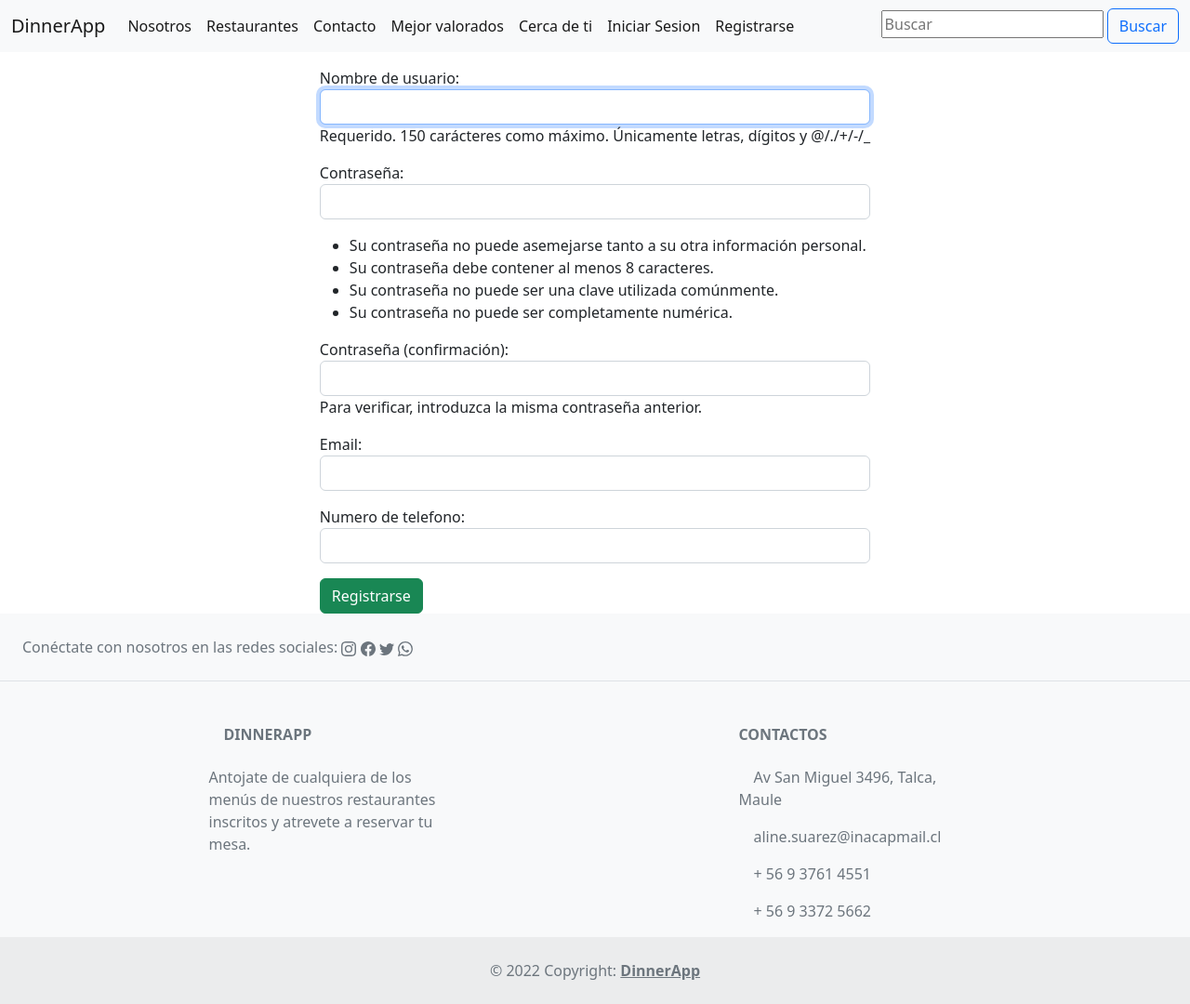
After one commit to SapoRaider/DinnerApp, a Django app: page /register/ in a window 1280 px wide. The commit adds this page. Shown: the whole page at 93% size. Run offline with Django 4.2, Linux system fonts and the light colour scheme.

Commit message:
new file:   DinnerSV/DinnerApp/__pycache__/forms.cpython-310.pyc modified:   DinnerSV/DinnerApp/__pycache__/views.cpython-310.pyc modified:   DinnerSV/DinnerApp/forms.py modified:   DinnerSV/DinnerApp/templates/DinnerApp/index.html new file:   DinnerSV/DinnerApp/templates/DinnerApp/register.html modified:   DinnerSV/DinnerApp/templates/registration/login.html modified:   DinnerSV/DinnerApp/urls.py modified:   DinnerSV/DinnerApp/views.py modified:   DinnerSV/DinnerSV/__pycache__/settings.cpython-310.pyc modified:   DinnerSV/DinnerSV/__pycache__/urls.cpython-310.pyc modified:   DinnerSV/DinnerSV/settings.py modified:   DinnerSV/DinnerSV/urls.py new file:   DinnerSV/static/DinnerApp/img/img1.jpg

```diff
--- a/DinnerSV/DinnerApp/forms.py
+++ b/DinnerSV/DinnerApp/forms.py
@@ -0,0 +1,24 @@
+from django import forms
+from django.contrib.auth.forms import UserCreationForm
+from django.contrib.auth.models import User
+
+class UserRegisterForm(UserCreationForm):
+    email = forms.EmailField(required=True)
+    numero = forms.IntegerField(label='Numero de telefono')
+
+
+
+    email.widget.attrs['class'] = 'form-control'
+    numero.widget.attrs['class'] = 'form-control'
+
+
+    def __init__(self, *args, **kwargs) -> None:
+        super(UserRegisterForm, self).__init__(*args, **kwargs)
+        self.fields['username'].widget.attrs['class'] = 'form-control'
+        self.fields['password1'].widget.attrs['class'] = 'form-control'
+        self.fields['password2'].widget.attrs['class'] = 'form-control'
+
+    class meta:
+        Model = User
+        fields = ('username','email','numero','password1', 'password2')
+        help_texts = {k:"" for k in fields}
--- a/DinnerSV/DinnerApp/templates/DinnerApp/index.html
+++ b/DinnerSV/DinnerApp/templates/DinnerApp/index.html
@@ -6,7 +6,7 @@
 <html lang="en">
 
 <head>
-  <title>{% block title %} Inicio {% endblock title %}</title>
+  <title>{% block Title %} Inicio {% endblock Title %}</title>
   <!-- Required meta tags -->
   <meta charset="utf-8">
   <meta name="viewport" content="width=device-width, initial-scale=1, shrink-to-fit=no">
@@ -23,31 +23,59 @@
   <header>
     <nav class="navbar navbar-expand-lg bg-light">
       <div class="container-fluid">
-        <a class="navbar-brand" href="#">DinnerApp</a>
+        <a class="navbar-brand" href="/">DinnerApp</a>
         <button class="navbar-toggler" type="button" data-bs-toggle="collapse" data-bs-target="#navbarNavAltMarkup" aria-controls="navbarNavAltMarkup" aria-expanded="false" aria-label="Toggle navigation">
           <span class="navbar-toggler-icon"></span>
         </button>
         <div class="collapse navbar-collapse" id="navbarNavAltMarkup">
           <div class="navbar-nav">
-            <a class="nav-link active" aria-current="page" href="#">Nosotros</a>
+            <a class="nav-link active" aria-current="page" href="/">Nosotros</a>
             <a class="nav-link active" href="#">Restaurantes</a>
             <a class="nav-link active" href="#">Contacto</a>
             <a class="nav-link active" href="#">Mejor valorados</a>
             <a class="nav-link active" href="#">Cerca de ti</a>
+            {% if user.is_authenticated %}
+              <a class="nav-link active" href="/logout">Cerrar sesion</a>
+            {% else %}
+              <a class="nav-link active" href="/login">Iniciar Sesion</a>
+              <a class="nav-link active" href="/register">Registrarse</a>
+            {% endif %}
+
           </div>
         </div>
         <form class="form-inline">
               <input class="form mr-sm-2" type="search" placeholder="Buscar" aria-label="Search">
               <button class="btn btn-outline-primary my-2 my-sm-0" type="submit">Buscar</button>
-          </form>
+        </form>
       </div>
     </nav>
+
+    {% if messages %}
+      {% for message in messages %}
+      <div class="notification {{message.tags}}">
+        {{ mesagge }}
+      </div>
+      {% endfor %}
+    {% endif %}
+
   </header>
   <main>
 
-    <p>a</p>
+
 
     {% block content %}
+
+    <div>
+      <div class="row">
+          <div class="col">
+              <img src="{% static imgindex %}" alt="mesa">
+          </div>
+          <div class="col me-3 py-4 bg-light">
+              <p>DinnerApp es una empresa intermediaria entre restaurantes y clientes. Permite a los clientes hacer reservacion de mesas y menú en restaurantes inscritos a elección. Para realizar una reservación el cliente debe estar registrado en la aplicación.</p>
+          </div>
+
+      </div>
+    </div>
 
     {% endblock content %}
   </main>
--- /dev/null
+++ b/DinnerSV/DinnerApp/templates/DinnerApp/register.html
@@ -0,0 +1,19 @@
+{% extends 'DinnerApp/index.html' %}
+
+{% block content %}
+
+
+
+
+<div class="container mt-3">
+    <div class="d-flex justify-content-center">
+        <form class="form" method="post">
+
+            {% csrf_token %}
+            {{form.as_p}}
+            <button type="submit" id="submit" class="btn btn-success">Registrarse</button>
+
+        </form>
+    </div>
+</div>
+{% endblock content %}}
--- a/DinnerSV/DinnerApp/urls.py
+++ b/DinnerSV/DinnerApp/urls.py
@@ -3,5 +3,5 @@ from . import views
 
 urlpatterns = [
     path('', views.index, name='index'),
-    path('login/', views.login)
+    path('login/', views.loginuser)
 ]
--- a/DinnerSV/DinnerApp/views.py
+++ b/DinnerSV/DinnerApp/views.py
@@ -1,36 +1,64 @@
-from django.shortcuts import render
+from django.shortcuts import render, redirect
 from django.contrib.auth.decorators import login_required
-from django.contrib.auth.forms import UserCreationForm
+from django.contrib.auth import authenticate, login, logout
+from .models import *
+from .forms import *
 from django.contrib import messages
 # Create your views here.
 
 
 def index(request):
-    return render(request, 'DinnerApp/index.html')
+    data ={
+        "imgindex":"DinnerApp/img/img1.jpg"
+    }
+    return render(request, 'DinnerApp/index.html',data)
 
 
 def profile(request):
     return render(request, 'DinnerApp/profile.html')
 
-def login(request):
+def loginuser(request):
+
+    if request.method == "POST":
+        username = request.POST['username']
+        password = request.POST['password']
+        user = authenticate(request, username=username, password=password )
+        if user is not None:
+            login(request, user)
+            return redirect('home')
+        else:
+            messages.success(request, ("Ups!, hubo un error iniciando sesion."))
+            return redirect('home')
+
     data = {
         "Title":"Login",
-        "css": "DinnerApp/css/login.css"
+        "css": "DinnerApp/css/login.css",
     }
     return render(request, 'registration/login.html',data)
 
-
+def logoutuser(request):
+    logout(request)
+    messages.success(request,("has cerrado sesion!"))
+    return redirect('home')
 
 def register(request):
     if request.method == 'POST':
-        form = UserCreationForm(request.POST)
+        form = UserRegisterForm(request.POST)
         if form.is_valid():
-            username = form.cleaned_data[username]
+            form.save()
+            username = form.cleaned_data['username']
+            password = form.cleaned_data['password1']
+            user = authenticate(username=username,password=password)
+            login(request, user)
             messages.success(request, f'Usuario {username} creado')
+            return redirect("/")
+
     else:
-        form = UserCreationForm()
+        form = UserRegisterForm()
 
-    context = {'form' : form}
+    data = {
+        'form' : form
+    }
 
 
-    return render(request, "registration/register.html", context)
+    return render(request, "DinnerApp/register.html", data)
--- a/DinnerSV/DinnerSV/settings.py
+++ b/DinnerSV/DinnerSV/settings.py
@@ -57,7 +57,7 @@ ROOT_URLCONF = 'DinnerSV.urls'
 TEMPLATES = [
     {
         'BACKEND': 'django.template.backends.django.DjangoTemplates',
-        'DIRS': [],
+        'DIRS': [TEMPLATE_DIR],
         'APP_DIRS': True,
         'OPTIONS': {
             'context_processors': [
--- a/DinnerSV/DinnerSV/urls.py
+++ b/DinnerSV/DinnerSV/urls.py
@@ -19,6 +19,10 @@ from DinnerApp import views
 
 urlpatterns = [
     path('admin/', admin.site.urls),
-    path('', views.index),
-    path('login/', views.login, name="login")
+    path('', views.index, name="home"),
+    path('usuraios/', include("django.contrib.auth.urls")),
+    path('login/', views.loginuser, name="login"),
+    path('register/', views.register, name="register" ),
+    path('logout/', views.logoutuser , name='logout')
+
 ]
```
Also changed, not shown: DinnerSV/DinnerApp/templates/registration/login.html (+6 -6 lines), DinnerSV/static/DinnerApp/img/img1.jpg (added).
